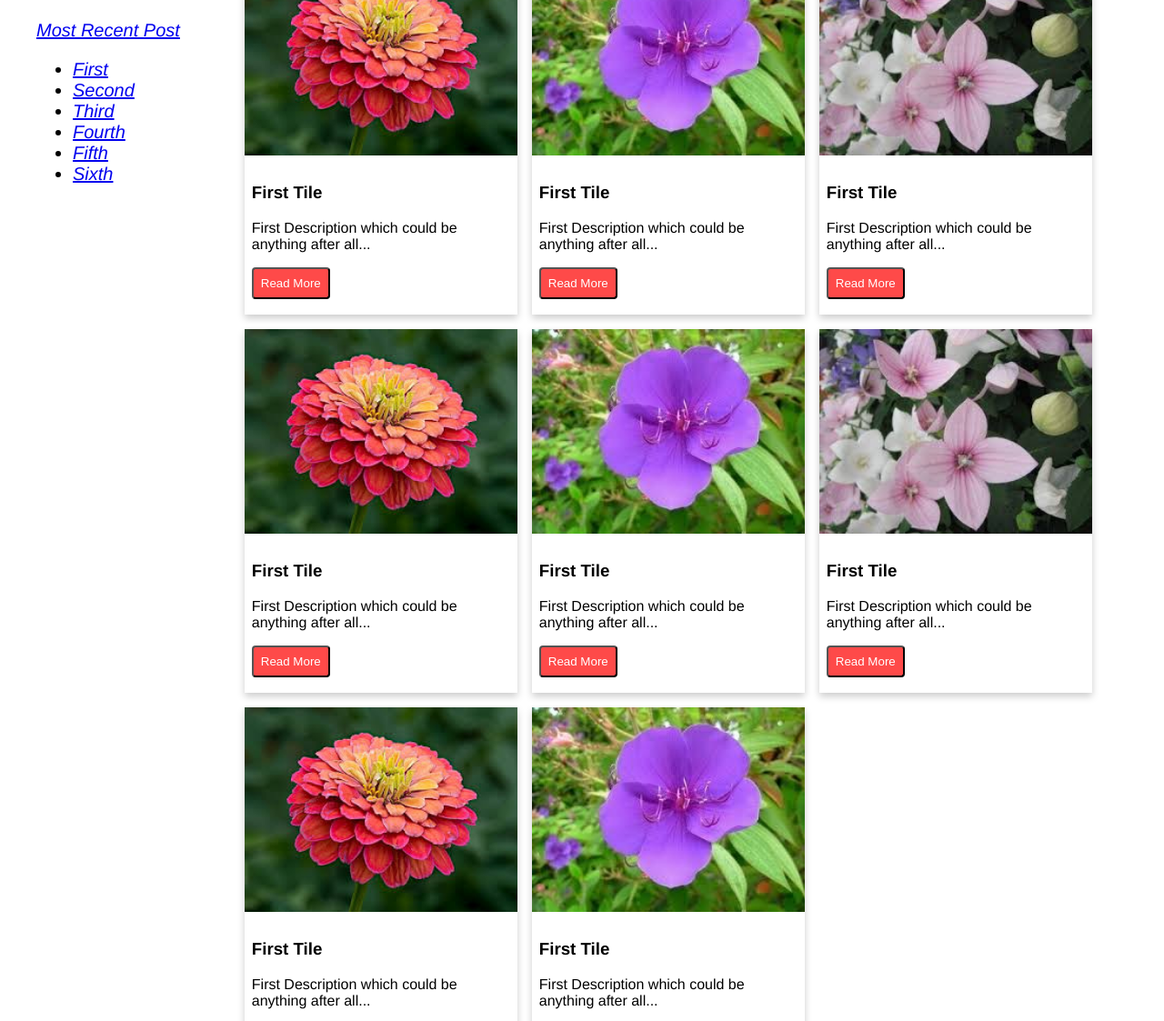
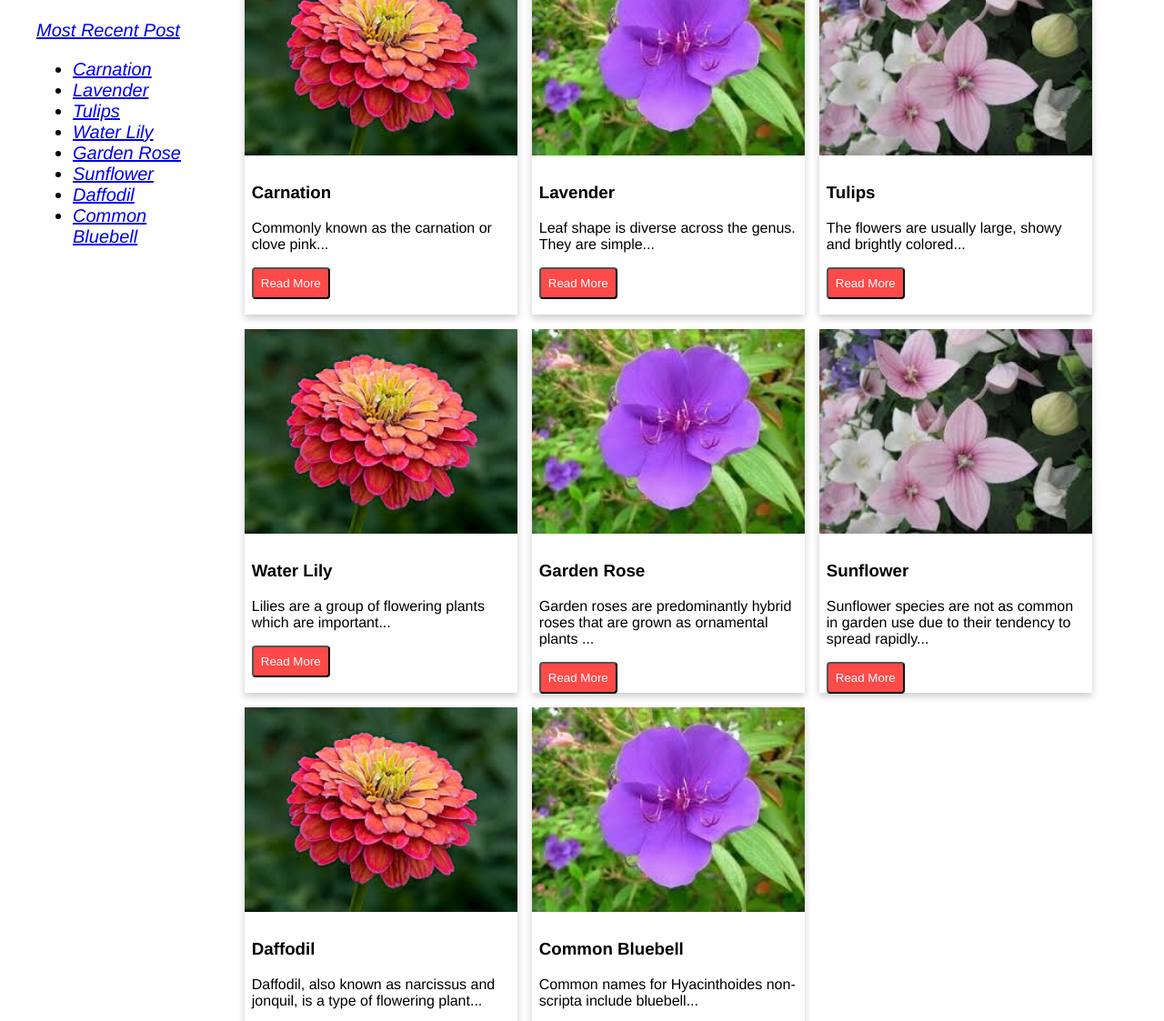
Before and after one commit to pallavisingh85/personalblog, a plain HTML site: page index.html in a window 1280 px wide. Shown: the part 174-1297 px from the top of the page at 91% size. Drawn offline with Linux system fonts and the light colour scheme.

Commit message:
Adding Content

```diff
--- a/index.html
+++ b/index.html
@@ -7,82 +7,84 @@
         <link rel="stylesheet" href="styles/style.css">
     </head>
     <body>
-    <div class = "container">
+    <div class="container">
         <header class="box"><h1>Postcard</h1></header>
         <div class="sidebar box">
             <h2>Blog Posts</h2>
-            <a href="pages/post.html">Most Recent Post</a>
+            <a href="pages/blog.html">Most Recent Post</a>
             <ul>
-                <li><a href="pages/blog.html">First</a></li>
-                <li><a href="pages/blog.html">Second</a></li>
-                <li><a href="pages/blog.html">Third</a></li>
-                <li><a href="pages/blog.html">Fourth</a></li>
-                <li><a href="pages/blog.html">Fifth</a></li>
-                <li><a href="pages/blog.html">Sixth</a></li>
+                <li><a href="pages/blog.html">Carnation</a></li>
+                <li><a href="pages/blog.html">Lavender</a></li>
+                <li><a href="pages/blog.html">Tulips</a></li>
+                <li><a href="pages/blog.html">Water Lily</a></li>
+                <li><a href="pages/blog.html">Garden Rose</a></li>
+                <li><a href="pages/blog.html">Sunflower</a></li>
+                <li><a href="pages/blog.html">Daffodil</a></li>
+                <li><a href="pages/blog.html">Common Bluebell</a></li>
             </ul>
         </div>
         <div class="content box">
             <div class="card">
                 <img src="assets/flower1.jpeg" alt="red flower">
                 <div class="card-desc">
-                    <h3> First Tile</h3>
-                    <p> First Description which could be anything after all...</p>
+                    <h3>Carnation</h3>
+                    <p>Commonly known as the carnation or clove pink...</p>
                     <button> <a href="pages/blog.html" class="button-text">Read More</a> </button>
                 </div>
             </div>
             <div class="card">
                 <img src="assets/flower2.jpeg" alt="red flower">
                 <div class="card-desc">
-                    <h3> First Tile</h3>
-                    <p> First Description which could be anything after all...</p>
+                    <h3>Lavender</h3>
+                    <p>Leaf shape is diverse across the genus. They are simple...</p>
                     <button> <a href="pages/blog.html" class="button-text">Read More</a> </button>
                 </div>
             </div>
             <div class="card">
                 <img src="assets/flower3.jpeg" alt="red flower">
                 <div class="card-desc">
-                    <h3> First Tile</h3>
-                    <p> First Description which could be anything after all...</p>
+                    <h3>Tulips</h3>
+                    <p>The flowers are usually large, showy and brightly colored...</p>
                     <button> <a href="pages/blog.html" class="button-text">Read More</a> </button>
                 </div>
             </div>
             <div class="card">
                 <img src="assets/flower1.jpeg" alt="red flower">
                 <div class="card-desc">
-                    <h3> First Tile</h3>
-                    <p> First Description which could be anything after all...</p>
+                    <h3>Water Lily</h3>
+                    <p>Lilies are a group of flowering plants which are important...</p>
                     <button> <a href="pages/blog.html" class="button-text">Read More</a> </button>
                 </div>
             </div>
             <div class="card">
                 <img src="assets/flower2.jpeg" alt="red flower">
                 <div class="card-desc">
-                    <h3> First Tile</h3>
-                    <p> First Description which could be anything after all...</p>
+                    <h3>Garden Rose</h3>
+                    <p>Garden roses are predominantly hybrid roses that are grown as ornamental plants ...</p>
                     <button> <a href="pages/blog.html" class="button-text">Read More</a> </button>
                 </div>
             </div>
             <div class="card">
                 <img src="assets/flower3.jpeg" alt="red flower">
                 <div class="card-desc">
-                    <h3> First Tile</h3>
-                    <p> First Description which could be anything after all...</p>
+                    <h3>Sunflower</h3>
+                    <p>Sunflower species are not as common in garden use due to their tendency to spread rapidly...</p>
                     <button> <a href="pages/blog.html" class="button-text">Read More</a> </button>
                 </div>
             </div>
             <div class="card">
                 <img src="assets/flower1.jpeg" alt="red flower">
                 <div class="card-desc">
-                    <h3> First Tile</h3>
-                    <p> First Description which could be anything after all...</p>
+                    <h3>Daffodil</h3>
+                    <p>Daffodil, also known as narcissus and jonquil, is a type of flowering plant...</p>
                     <button> <a href="pages/blog.html" class="button-text">Read More</a> </button>
                 </div>
             </div>
             <div class="card">
                 <img src="assets/flower2.jpeg" alt="red flower">
                 <div class="card-desc">
-                    <h3> First Tile</h3>
-                    <p> First Description which could be anything after all...</p>
+                    <h3>Common Bluebell</h3>
+                    <p>Common names for Hyacinthoides non-scripta include bluebell...</p>
                     <button> <a href="pages/blog.html" class="button-text">Read More</a> </button>
                 </div>
             </div>
```
